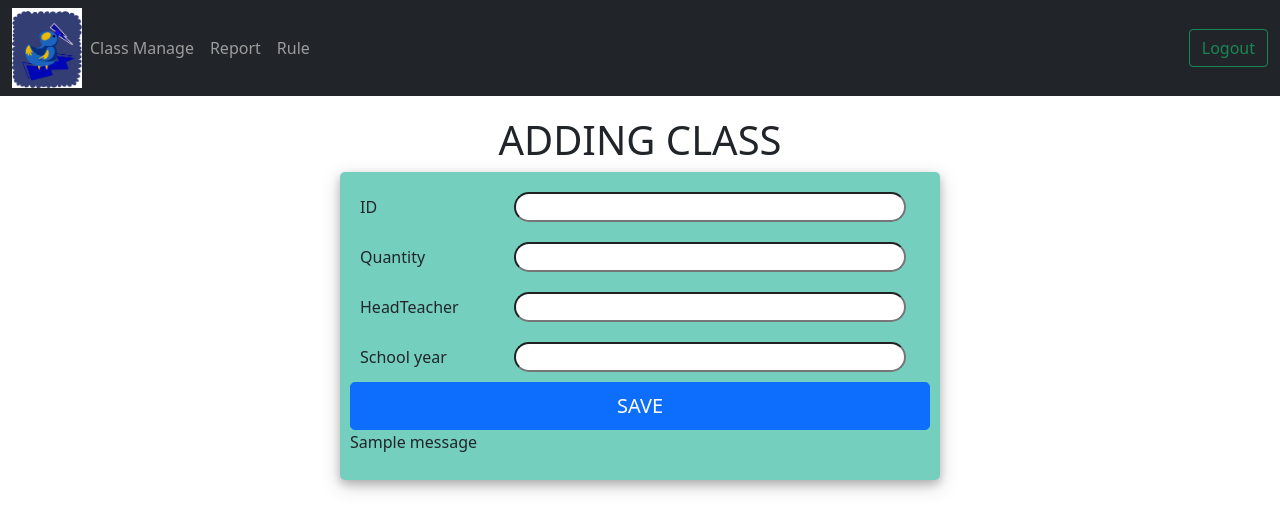
After one commit to taii217/StudentManagement, a Django app: template studentManagement/management/templates/addClass.html in a window 1280 px wide. The commit adds this page. Shown: the top 531 px of the page. Run offline with Django 3.2, Linux system fonts and the light colour scheme; the template is opened without the code that fills it, so the values that code supplies are empty, except form fields; one stand-in notice (Sample message) is shown; form fields are guessed from the names that the template uses.

Commit message:
UI add class and function add class

```diff
--- a/studentManagement/management/forms.py
+++ b/studentManagement/management/forms.py
@@ -24,6 +24,11 @@ class studentForm(ModelForm):
 				),
         }
 
+class classForm(ModelForm):
+    class Meta:
+        model = Class
+        fields = '__all__'
+        exclude = []
 
 class teacherForm(ModelForm):
     class Meta:
--- /dev/null
+++ b/studentManagement/management/templates/addClass.html
@@ -0,0 +1,73 @@
+{% extends 'main.html' %}
+{% load static %}
+{% block content %}
+
+<style>
+  .form-g{
+    width: 600px;
+    margin: auto;
+  }
+  label{
+    width: 150px;
+  }
+  input {
+    border-radius: 20px;
+    width: 70%;
+  }
+  select{
+    border-radius: 20px;
+    width: 70%;
+  }
+  .user_card {
+			width: 600px;
+			margin-top: auto;
+			margin-bottom: auto;
+			background: #74cfbf;
+			position: relative;
+			display: flex;
+			justify-content: center;
+			flex-direction: column;
+			padding: 10px;
+			box-shadow: 0 4px 8px 0 rgba(0, 0, 0, 0.2), 0 6px 20px 0 rgba(0, 0, 0, 0.19);
+			-webkit-box-shadow: 0 4px 8px 0 rgba(0, 0, 0, 0.2), 0 6px 20px 0 rgba(0, 0, 0, 0.19);
+			-moz-box-shadow: 0 4px 8px 0 rgba(0, 0, 0, 0.2), 0 6px 20px 0 rgba(0, 0, 0, 0.19);
+			border-radius: 5px;
+		}
+  .form-group{
+    margin: 10px;
+  }
+  h1 {
+    margin-top: 20px;
+    text-align:center;
+  }
+
+</style>
+<form method="POST" class="">
+<h1 >ADDING CLASS</h1>
+  {% csrf_token %}
+  <div class="form-g form-center user_card">
+    <div class="form-group">
+      <label>ID</label>
+      {{form.ID}}
+    </div>
+    <div class="form-group">
+      <label>Quantity</label>
+      {{form.Quantity}}
+    </div>
+    <div class="form-group">
+      <label>HeadTeacher</label>
+      {{form.HeadTeacher}}
+    </div>
+    <div class="form-group ">
+      <label>School year</label>
+      {{form.school_year}}
+    </div>
+
+    <button type="submit" class="btn btn-primary btn-lg">SAVE</button>
+    {% for message in messages %}
+      <p id="messages">{{message}}</p>
+    {% endfor %}
+  </div>
+</form>
+{{form.errors}}
+{% endblock %}
--- a/studentManagement/management/urls.py
+++ b/studentManagement/management/urls.py
@@ -33,7 +33,7 @@ urlpatterns = [
 
     path('addStudent/', views.addStudent, name='addStudent'),
     path('addTeacher/', views.addTeacher, name='addTeacher'),
-
+    path('addClass/', views.addClass, name='addClass'),
     path('reset_password/',
         auth_views.PasswordResetView.as_view(template_name="password_reset.html"),
         name="reset_password"),
```
Also changed, not shown: studentManagement/management/templates/classManage.html (+7 -0 lines), studentManagement/management/views.py (+22 -1 lines), studentManagement/db.sqlite3.
